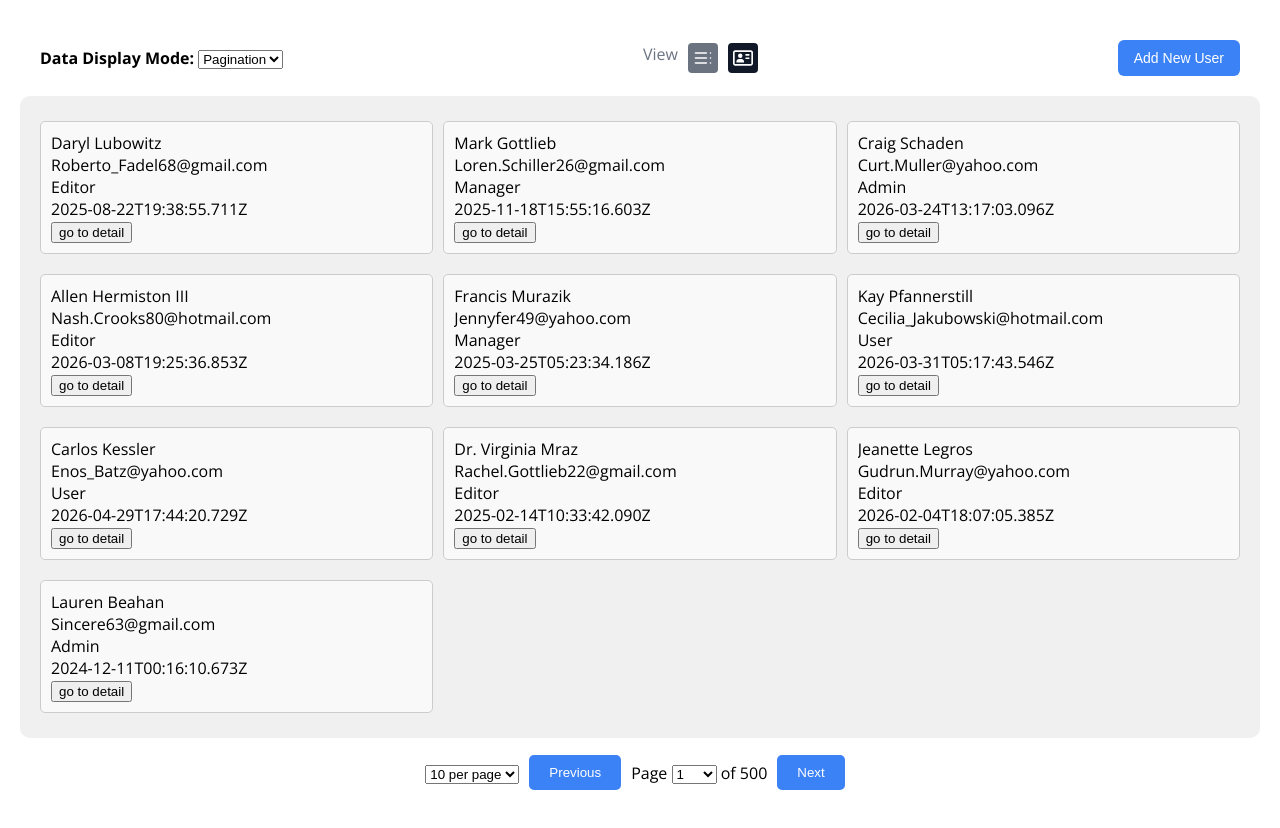
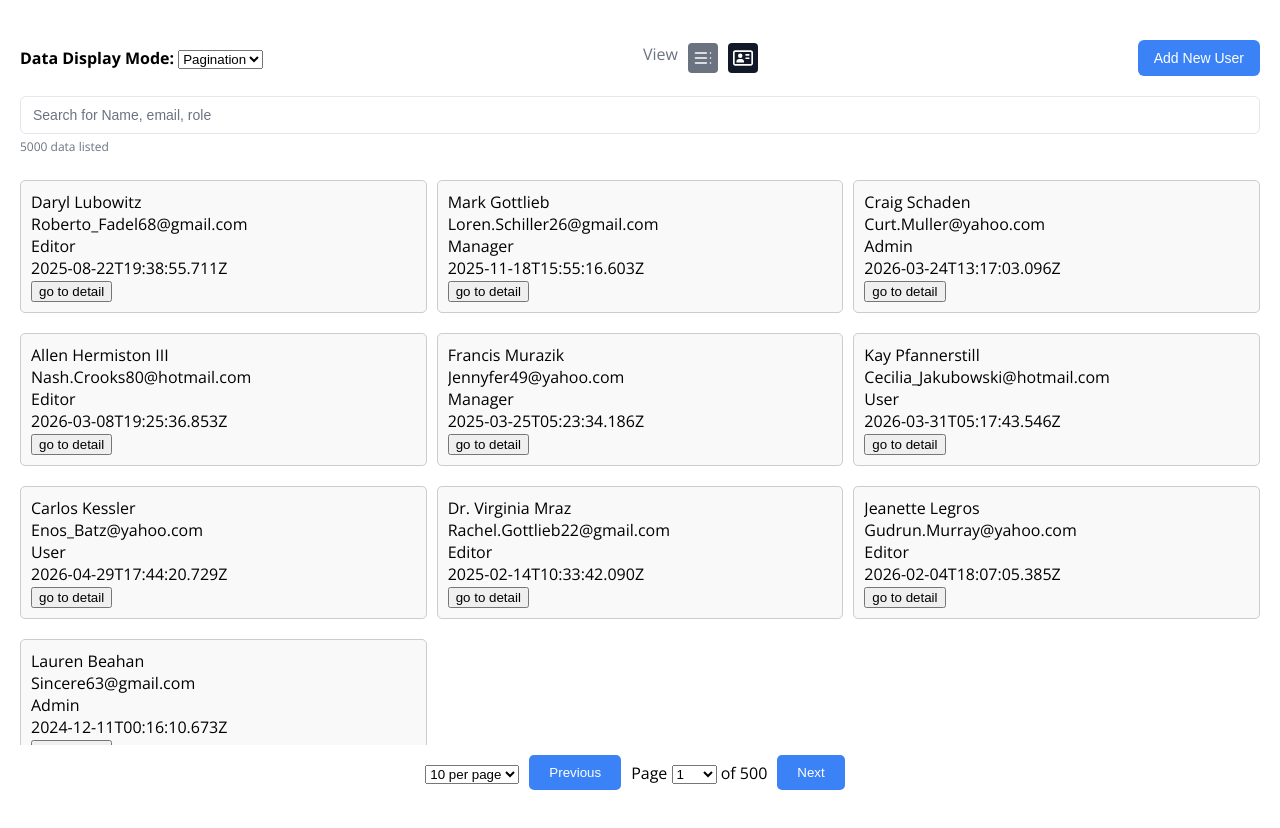
Before and after one commit to dizefurkan/task-evreka, a React (Vite) app: page / in a window 1280 px wide. Shown: the top 828 px of the page. Built offline with nearby package versions, Linux system fonts and the light colour scheme.

Commit message:
Include search or filtering functionality ?search= react-router add

```diff
--- a/package.json
+++ b/package.json
@@ -12,13 +12,17 @@
   "dependencies": {
     "react": "^19.1.0",
     "react-dom": "^19.1.0",
+    "react-router": "^7.6.3",
+    "react-virtualized": "^9.22.6",
     "styled-components": "^6.1.19"
   },
   "devDependencies": {
     "@eslint/js": "^9.30.1",
     "@faker-js/faker": "^9.9.0",
+    "@types/node": "^24.0.13",
     "@types/react": "^19.1.8",
     "@types/react-dom": "^19.1.6",
+    "@types/react-virtualized": "^9.22.2",
     "@vitejs/plugin-react": "^4.6.0",
     "eslint": "^9.30.1",
     "eslint-plugin-react-hooks": "^5.2.0",
--- /dev/null
+++ b/src/components/empty-state/index.tsx
@@ -0,0 +1,60 @@
+import type { PropsWithChildren } from "react";
+import styled from "styled-components";
+
+const Wrapper = styled.div`
+  padding: 3rem 1rem;
+  background-color: ${({ theme }) => theme.colors.surface || "#fff"};
+  text-align: center;
+  border-radius: 1rem;
+  color: ${({ theme }) => theme.colors.secondaryText || "#666"};
+`;
+
+const IconWrapper = styled.div`
+  display: flex;
+  justify-content: center;
+  margin-bottom: 1rem;
+
+  svg {
+    width: 2.5rem;
+    height: 2.5rem;
+    color: ${({ theme }) => theme.colors.border || "#ccc"};
+  }
+`;
+
+const Title = styled.h3`
+  margin: 0;
+  font-size: 1.125rem;
+  color: ${({ theme }) => theme.colors.primaryText || "#333"};
+`;
+
+const Description = styled.p`
+  margin: 0.5rem 0 0;
+  font-size: 0.875rem;
+  color: ${({ theme }) => theme.colors.secondaryText || "#666"};
+`;
+
+export const Children = styled.div`
+  margin-top: 1rem;
+`;
+
+type EmptyStateProps = {
+  icon: React.ReactNode;
+  title: string;
+  description: string;
+  variant?: "empty" | "no-results";
+} & PropsWithChildren;
+
+const EmptyState: React.FC<EmptyStateProps> = (props) => {
+  const { title, description, icon } = props;
+
+  return (
+    <Wrapper>
+      <IconWrapper>{icon}</IconWrapper>
+      <Title>{title}</Title>
+      <Description>{description}</Description>
+      <Children>{props.children}</Children>
+    </Wrapper>
+  );
+};
+
+export default EmptyState;
--- a/src/components/form/index.tsx
+++ b/src/components/form/index.tsx
@@ -24,14 +24,14 @@ const FormItem = ({
   children,
   status,
 }: {
-  label: string;
+  label?: string;
   help?: string;
   status?: FormItemStatusType;
   children: React.ReactNode;
 }) => {
   return (
     <S.FormItem>
-      <S.FormLabel $status={status}>{label}</S.FormLabel>
+      {!!label && <S.FormLabel $status={status}>{label}</S.FormLabel>}
       {children}
       {!!help && <S.FormHelpText $status={status}>{help}</S.FormHelpText>}
     </S.FormItem>
--- a/src/components/form/styles.ts
+++ b/src/components/form/styles.ts
@@ -5,6 +5,7 @@ export const FormItem = styled.label`
   display: flex;
   flex-direction: column;
   gap: 4px;
+  width: 100%;
 
   &:has(input[required]) > span:first-of-type::after,
   &:has(input[required]) > span:first-of-type::after,
--- a/src/components/pagination/usePagination.ts
+++ b/src/components/pagination/usePagination.ts
@@ -7,6 +7,7 @@ function usePagination(params: {
   itemsPerPage: number;
   currentPage: number;
 }): {
+  totalItems: number;
   itemsPerPage: number;
 
   currentPage: number;
@@ -17,10 +18,11 @@ function usePagination(params: {
 
   setItemsPerPage: (size: number) => void;
   setCurrentPage: (page: number) => void;
+  updateTotalItems: (totalCount: number) => void;
 } {
-  const { totalItems } = params;
   const [itemsPerPage, setItemsPerPage] = useState(params.itemsPerPage || 10);
   const [currentPage, setCurrentPage] = useState(params.currentPage || 1);
+  const [totalItems, setTotalItems] = useState(0);
 
   if (totalItems < 0) {
     throw new Error("totalItems cannot be negative");
@@ -36,7 +38,15 @@ function usePagination(params: {
   const hasNextPage = currentPage < totalPages;
   const hasPreviousPage = currentPage > 1;
 
+  const updateTotalItems = (count: number) => {
+    setTotalItems(count);
+    if (currentPage > Math.ceil(count / itemsPerPage)) {
+      setCurrentPage(1);
+    }
+  };
+
   return {
+    totalItems,
     itemsPerPage,
     currentPage,
     totalPages,
@@ -45,6 +55,7 @@ function usePagination(params: {
     getPaginatedData,
     setItemsPerPage,
     setCurrentPage,
+    updateTotalItems,
   };
 
   function getPaginatedData(data: any[]) {
--- a/src/main.tsx
+++ b/src/main.tsx
@@ -1,14 +1,18 @@
 import { StrictMode } from "react";
 import { createRoot } from "react-dom/client";
+import { ThemeProvider } from "styled-components";
+import { BrowserRouter } from "react-router";
+
+import theme from "./styles/styled-theme";
+import App from "./App.tsx";
 import "./index.css";
-import App from "./App.tsx";
-import { ThemeProvider } from "styled-components";
-import theme from "./styles/styled-theme";
 
 createRoot(document.getElementById("root")!).render(
   <StrictMode>
-    <ThemeProvider theme={theme}>
-      <App />
-    </ThemeProvider>
+    <BrowserRouter>
+      <ThemeProvider theme={theme}>
+        <App />
+      </ThemeProvider>
+    </BrowserRouter>
   </StrictMode>
 );
--- a/src/pages/user-list/context.ts
+++ b/src/pages/user-list/context.ts
@@ -1,17 +1,6 @@
 import { createContext } from "react";
-import type { UsePaginationReturnType } from "../../components/pagination/usePagination";
+import type useUserList from "./useUserList";
 
 export const UserListContext = createContext({} as UserListContextType);
 
-type UserListContextType = {
-  displayDataMode?: "pagination" | "all";
-  setDisplayDataMode?: React.Dispatch<
-    React.SetStateAction<"pagination" | "all">
-  >;
-
-  view: "table" | "card";
-  setView: React.Dispatch<React.SetStateAction<"table" | "card">>;
-
-  pagination: UsePaginationReturnType;
-  refreshUserList: () => void;
-};
+type UserListContextType = ReturnType<typeof useUserList>;
--- /dev/null
+++ b/src/pages/user-list/filter/index.tsx
@@ -0,0 +1,47 @@
+import { useContext, useEffect } from "react";
+import Input from "../../../components/input";
+import { UserListContext } from "../context";
+
+import * as S from "./styles";
+import Form from "../../../components/form";
+import { useLocation, useParams, useSearchParams } from "react-router";
+
+function Filter() {
+  const [searchParams, setSearchParams] = useSearchParams(undefined);
+
+  const { searchKeyword, setSearchKeyword, pagination } =
+    useContext(UserListContext);
+  const location = useLocation();
+  const params = useParams();
+
+  useEffect(() => {
+    setSearchKeyword(searchParams.get("search") || "");
+    console.log(location, params);
+  }, []);
+
+  return (
+    <S.FilterWrapper>
+      <Form.Item
+        help={
+          pagination.totalItems > 0
+            ? `${pagination.totalItems} data ${
+                searchKeyword ? "found" : "listed"
+              }`
+            : undefined
+        }
+      >
+        <Input
+          type="search"
+          placeholder="Search for Name, email, role"
+          value={searchKeyword}
+          onChange={(e) => {
+            setSearchParams({ search: e.target.value });
+            setSearchKeyword(e.target.value);
+          }}
+        />
+      </Form.Item>
+    </S.FilterWrapper>
+  );
+}
+
+export default Filter;
--- /dev/null
+++ b/src/pages/user-list/filter/styles.ts
@@ -0,0 +1,8 @@
+import styled from "styled-components";
+
+export const FilterWrapper = styled.div`
+  display: flex;
+  justify-content: space-between;
+  align-items: center;
+  gap: 12px;
+`;
--- a/src/pages/user-list/index.tsx
+++ b/src/pages/user-list/index.tsx
@@ -10,6 +10,9 @@ import Pagination from "./pagination";
 import * as S from "./styles";
 import useUserList from "./useUserList";
 import { UserListContext } from "./context";
+import Filter from "./filter";
+import EmptyState from "../../components/empty-state";
+import Button from "../../components/button";
 
 export type UserListProps = {};
 
@@ -17,7 +20,8 @@ function UserList(props: UserListProps) {
   const userListRef = useRef<HTMLDivElement>(null);
 
   const userListValues = useUserList(props);
-  const { view, users, displayDataMode } = userListValues;
+  const { view, users, displayDataMode, searchKeyword, setSearchKeyword } =
+    userListValues;
 
   return (
     <UserListContext.Provider value={userListValues}>
@@ -26,6 +30,29 @@ function UserList(props: UserListProps) {
         <ViewOptions />
         <AddNewUserButton />
       </S.PageSettingsContainer>
+      <Filter />
+
+      {!users.length && (
+        <EmptyState
+          title={searchKeyword ? "No results found" : "No data available"}
+          description={
+            searchKeyword
+              ? "Try adjusting your filters or searching with different keywords."
+              : "There’s currently no data to display."
+          }
+          icon={searchKeyword ? "🔍" : "📄"}
+        >
+          {!!searchKeyword && (
+            <Button
+              onClick={() => {
+                setSearchKeyword("");
+              }}
+            >
+              Clear Search
+            </Button>
+          )}
+        </EmptyState>
+      )}
 
       {view === "table" && (
         <DataTable
@@ -46,7 +73,7 @@ function UserList(props: UserListProps) {
           ))}
         </S.UserListContainer>
       )}
-      {displayDataMode === "pagination" && <Pagination />}
+      {!!users.length && displayDataMode === "pagination" && <Pagination />}
     </UserListContext.Provider>
   );
 }
--- a/src/pages/user-list/styles.ts
+++ b/src/pages/user-list/styles.ts
@@ -5,7 +5,7 @@ export const PageSettingsContainer = styled.div`
   display: flex;
   justify-content: space-between;
   align-items: center;
-  margin: 20px;
+  margin: 20px 0;
 `;
 
 export const StickyPagination = styled(Pagination)`
@@ -20,8 +20,6 @@ export const UserListContainer = styled.div`
   grid-template-columns: repeat(3, 1fr);
   grid-gap: 10px;
 
-  padding: 20px;
-  background-color: #f0f0f0;
   border-radius: 10px;
   margin: 20px auto;
 `;
--- a/src/pages/user-list/useUserList.ts
+++ b/src/pages/user-list/useUserList.ts
@@ -1,4 +1,4 @@
-import { useCallback, useEffect, useState } from "react";
+import { useCallback, useEffect, useMemo, useState } from "react";
 import type { UserListProps } from ".";
 import usePagination from "../../components/pagination/usePagination";
 
@@ -56,8 +56,9 @@ const generateFakeUsers = (count: number) => {
 const fakeUsers = generateFakeUsers(5000);
 
 function useUserList(props: UserListProps) {
-  const [isNewUserLSDataAdded, setNewLSUserDataAdded] = useState(0); // it is just for trigger user
-  const [users, setUsers] = useState<Users>([]);
+  const [searchKeyword, setSearchKeyword] = useState("");
+  const [isNewUserLSDataAdded, setNewLSUserDataAdded] = useState(0); // it's just for trigger user
+  const [usersData, setUsersData] = useState<Users>([]);
   const [view, setView] = useState<"table" | "card">("card");
   const [displayDataMode, setDisplayDataMode] = useState<"pagination" | "all">(
     "pagination"
@@ -72,12 +73,38 @@ function useUserList(props: UserListProps) {
   };
 
   const pagination = usePagination({
-    totalItems: fakeUsers.length,
+    totalItems: 0,
     itemsPerPage: 10,
     currentPage: 1,
   });
+  const { itemsPerPage, currentPage, getPaginatedData, updateTotalItems } =
+    pagination;
 
-  const { itemsPerPage: pageSize, currentPage, getPaginatedData } = pagination;
+  const searchQuery = searchKeyword.trim().toLowerCase();
+  const users = useMemo(() => {
+    if (searchKeyword) {
+      return usersData.filter((user) => {
+        return (
+          user.name.toLowerCase().includes(searchQuery) ||
+          user.email.toLowerCase().includes(searchQuery) ||
+          user.role.toLowerCase().includes(searchQuery)
+        );
+      });
+    }
+
+    return usersData;
+  }, [
+    usersData,
+    searchKeyword,
+    currentPage,
+    itemsPerPage,
+    displayDataMode,
+    isNewUserLSDataAdded,
+  ]);
+
+  useEffect(() => {
+    updateTotalItems(users.length);
+  }, [users, users.length, usersData]);
 
   const getSavedUsersData = useCallback(() => {
     const lsData = localStorage.getItem(LS_USERS) || "[]";
@@ -89,14 +116,14 @@ function useUserList(props: UserListProps) {
   useEffect(() => {
     const savedUsersData = getSavedUsersData();
     const usersData = savedUsersData.concat(fakeUsers);
-
-    setUsers(
-      displayDataMode === "pagination" ? getPaginatedData(usersData) : usersData
-    );
-  }, [currentPage, pageSize, displayDataMode, isNewUserLSDataAdded]);
+    setUsersData(usersData);
+  }, []);
 
   return {
-    users,
+    searchKeyword,
+    setSearchKeyword,
+
+    users: displayDataMode === "pagination" ? getPaginatedData(users) : users,
     refreshUserList,
 
     view,
```
Also changed, not shown: 2 other files (tests, documents, lock files or other folders).
